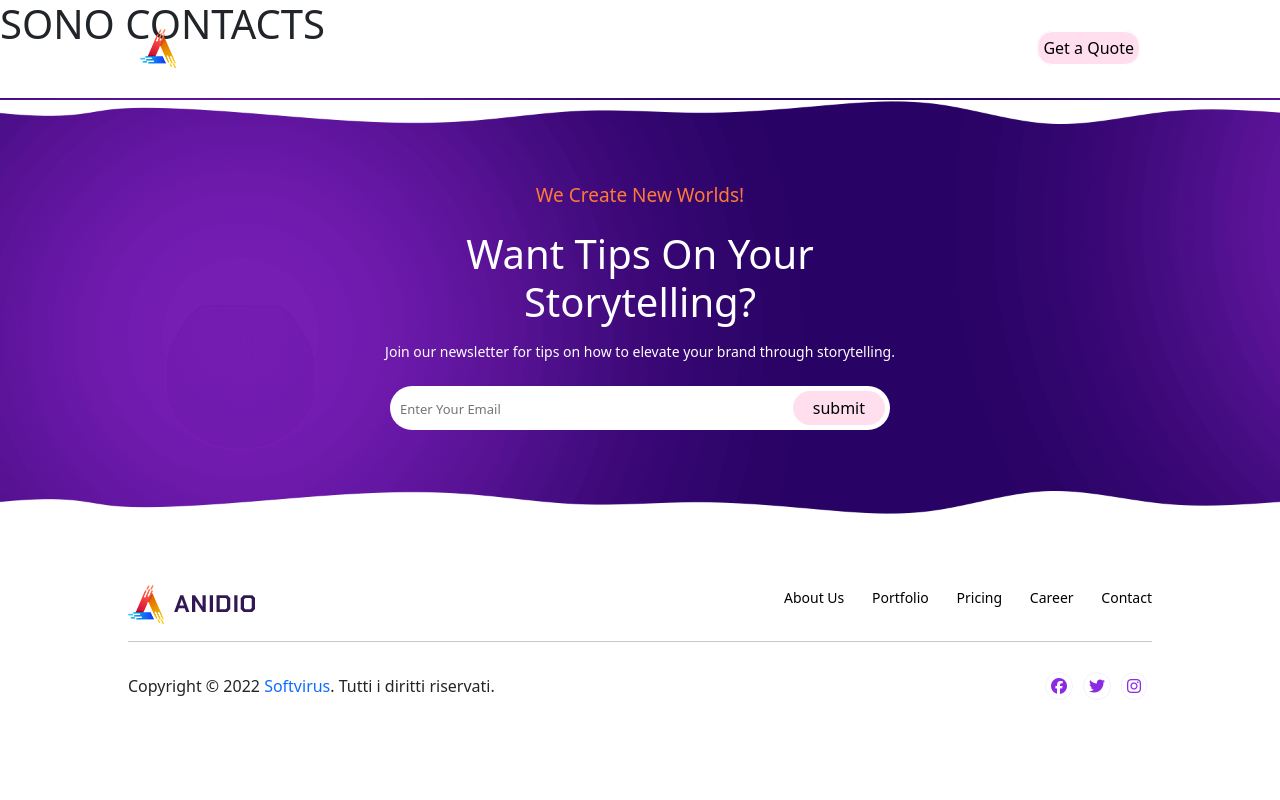
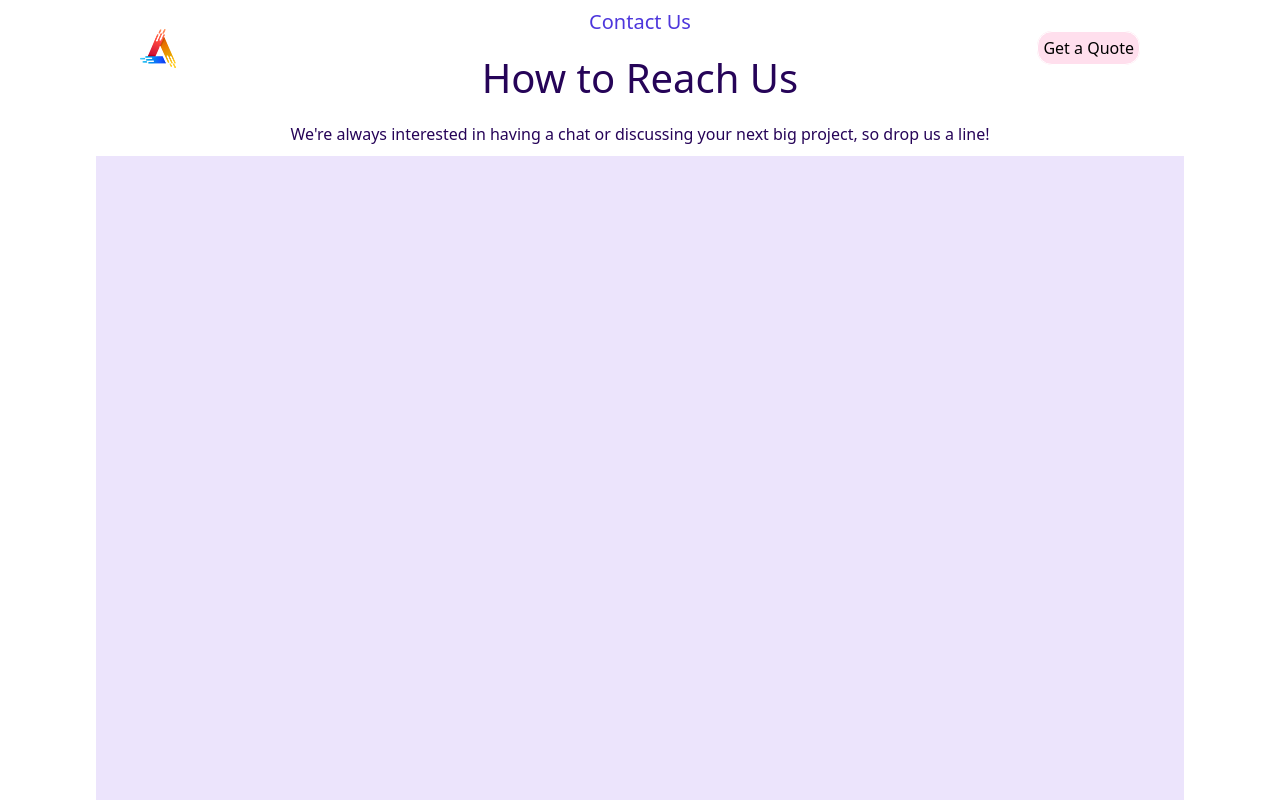
Before and after one commit to Chrissx77/proj-html-vuejs, a Vue app: page /contacts in a window 1280 px wide. Shown: the top 800 px of the page. Built offline with nearby package versions, Linux system fonts and the light colour scheme.

Commit message:
start contact

```diff
--- a/src/pages/Contacts.vue
+++ b/src/pages/Contacts.vue
@@ -5,10 +5,64 @@ export default {
 </script>
 
 <template>
-  <h1>SONO CONTACTS</h1>
+  <div class="cont_titles">
+    <h5>Contact Us</h5>
+    <h1>How to Reach Us</h1>
+    <p>We're always interested in having a chat or discussing your next big project, so drop us a line!</p>
+  </div>
+
+  <div class="big_cont">
+
+    <!-- <div class="shape-">
+      <img src="../assets/shape-top.png" alt="##">
+    </div>
+
+
+
+    <div class="shape-">
+      <img src="../assets/shape-bottom.png" alt="##">
+    </div> -->
+
+  </div>
 </template>
 
 <style lang="scss" scoped>
 @use "../style/partials/variables" as *;
 @use "../style/partials/mixins" as *;
+
+// stili contenitore titoli
+.cont_titles {
+  display: flex;
+  flex-direction: column;
+  justify-content: center;
+  align-items: center;
+  text-align: center;
+  position: relative;
+  height: 100%;
+}
+
+.shape- img{
+  width: 100%;
+}
+.cont_titles h5{
+  color: $blue;
+}
+.cont_titles h1{
+  color: $darkPurple;
+}
+.cont_titles p{
+  color: $darkPurple;
+}
+.cont_titles p, h1, h5{
+  margin: 10px 0;
+}
+
+// stile contenitore grande rosa
+
+.big_cont{
+  margin: 0 auto;
+  width: 85%;
+  height: 800px;
+  background-color: #ECE4FC;
+}
 </style>
```
